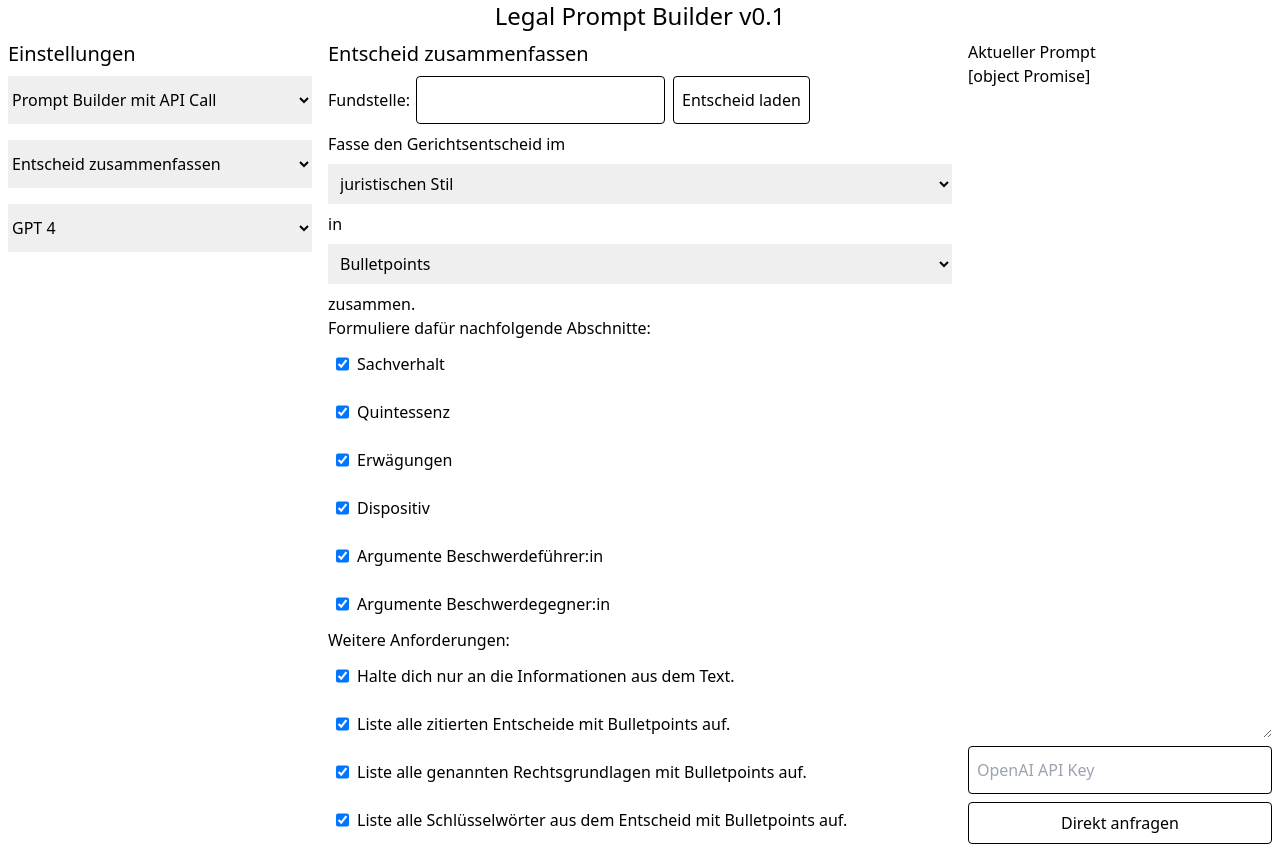
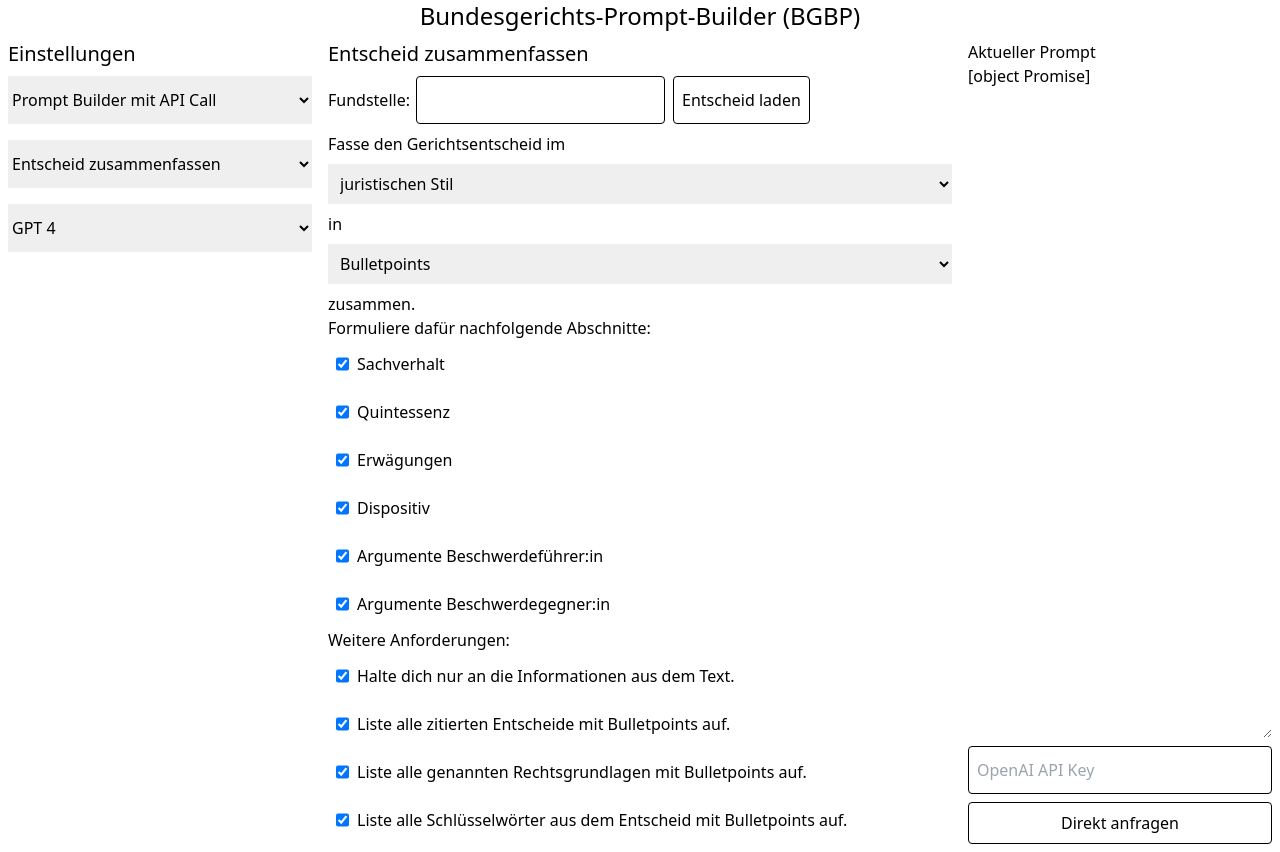
Before and after one commit to jan-nicklaus/LegalPrompts-CH, a website: page frontend/index.html in a window 1280 px wide. Drawn offline with nearby package versions, Linux system fonts and the light colour scheme; files that its build step writes are made by us from their sources.

Commit message:
final push

```diff
--- a/frontend/index.html
+++ b/frontend/index.html
@@ -192,7 +192,7 @@
             });
         </script>
         <div x-data="state" id="basediv" class="flex flex-col w-screen h-screen">
-            <h1 class="text-2xl w-full text-center">Legal Prompt Builder v0.1</h1>
+            <h1 class="text-2xl w-full text-center">Bundesgerichts-Prompt-Builder (BGBP)</h1>
             <div class="w-full flex">
                 <div class="h-full w-1/4 flex flex-col border-right border-black p-2">
                     <h2 class="text-xl">Einstellungen</h2>
```
